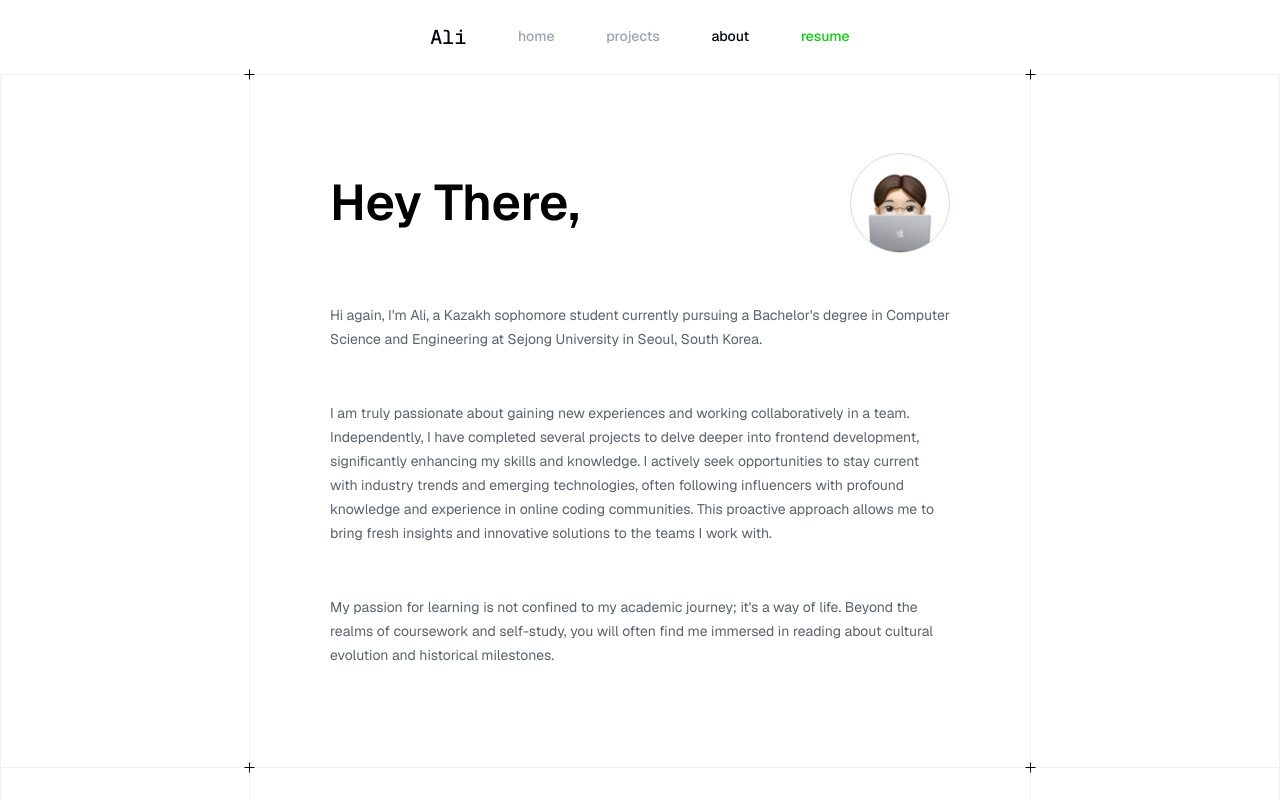
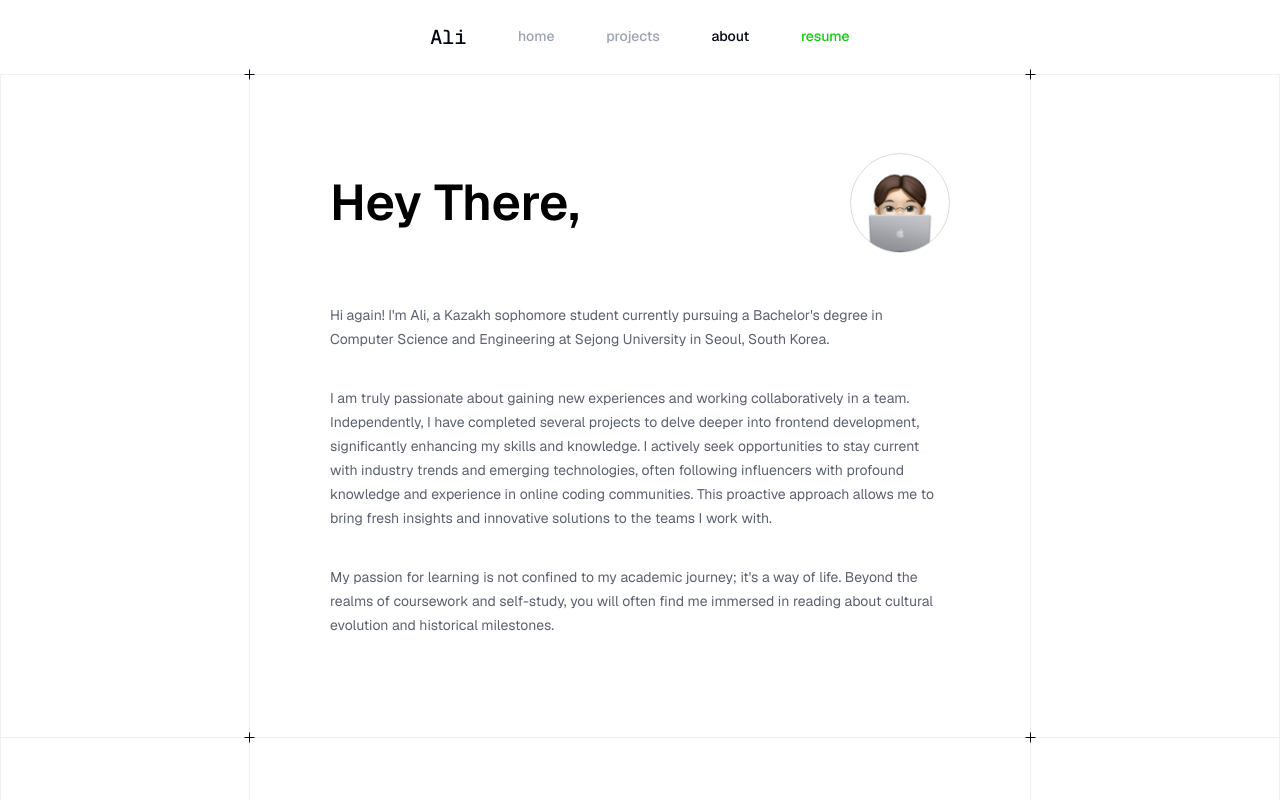
Before and after one commit to Lgxn71/portfolio, a Next.js app: page /about in a window 1280 px wide. Shown: the top 800 px of the page. Built offline with nearby package versions, Linux system fonts and the light colour scheme.

Commit message:
redeploy

```diff
--- a/src/app/about/page.tsx
+++ b/src/app/about/page.tsx
@@ -28,7 +28,7 @@ const aboutPage = () => (
       </PageTitle>
       <div className={styles.aboutParagraphContainer}>
         <p>
-          Hi again, I&apos;m Ali, a Kazakh sophomore student currently pursuing
+          Hi again! I&apos;m Ali, a Kazakh sophomore student currently pursuing
           a Bachelor&apos;s degree in Computer Science and Engineering at Sejong
           University in Seoul, South Korea.
         </p>
--- a/src/styles/about/about.module.css
+++ b/src/styles/about/about.module.css
@@ -1,7 +1,7 @@
 .aboutParagraphContainer {
   display: flex;
   flex-direction: column;
-  gap: 50px;
+  gap: 35px;
 
   padding-top: 50px;
 }
```
